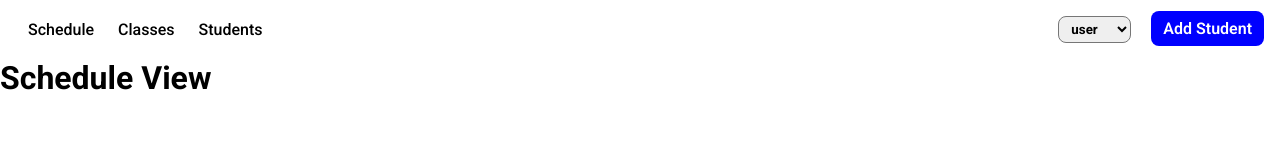
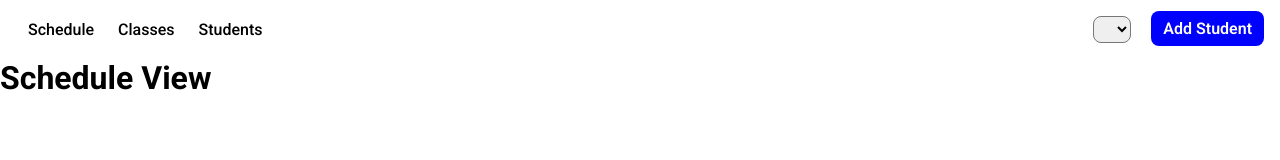
Before and after one commit to czcarrizales/class-scheduler, a React (Vite) app: page / in a window 1280 px wide. Shown: the top 160 px of the page. Built offline with nearby package versions, Linux system fonts and the light colour scheme.

Commit message:
state affects dropdown

```diff
--- a/src/Nav.jsx
+++ b/src/Nav.jsx
@@ -1,7 +1,21 @@
 import { Link } from 'react-router-dom'
 import './Nav.css'
+import Student from './models/Student.js'
+import { useEffect, useState } from 'react'
 
-function Nav() {
+function Nav({mainStudent, setMainStudent, allStudents}) {
+
+    const [studentDropdownList, setStudentDropdownList] = useState([])
+
+    useEffect(() => {
+        console.log('students have changed so change dropdown list')
+        console.log(Student.list())
+        setStudentDropdownList(Student.list())
+    }, [allStudents])
+
+    useEffect(() => {
+        console.log('main student has changed so change nav')
+    }, [mainStudent])
 
     return (
         <>
@@ -12,9 +26,18 @@ function Nav() {
                     <Link to="students" className='nav-link'>Students</Link>
                 </div>
                 <div className='nav-offset'>
-                    <select name="" id="" className='student-dropdown'>
-                        <option value="user">user</option>
-                        <option value="user2">user2</option>
+                    <select onChange={(e) => {
+                        const selectedId = e.target.value;
+                        const selected = Student.get(selectedId)
+                        setMainStudent(selected)
+                    }} className='student-dropdown'>
+                        {
+                            studentDropdownList.map((s) => {
+                                return (
+                                    <option key={s.id} value={s.id}>{s.name}</option>
+                                )
+                            })
+                        }
                     </select>
                     <Link to="addstudent" className='add-student'>Add Student</Link>
                 </div>
```
